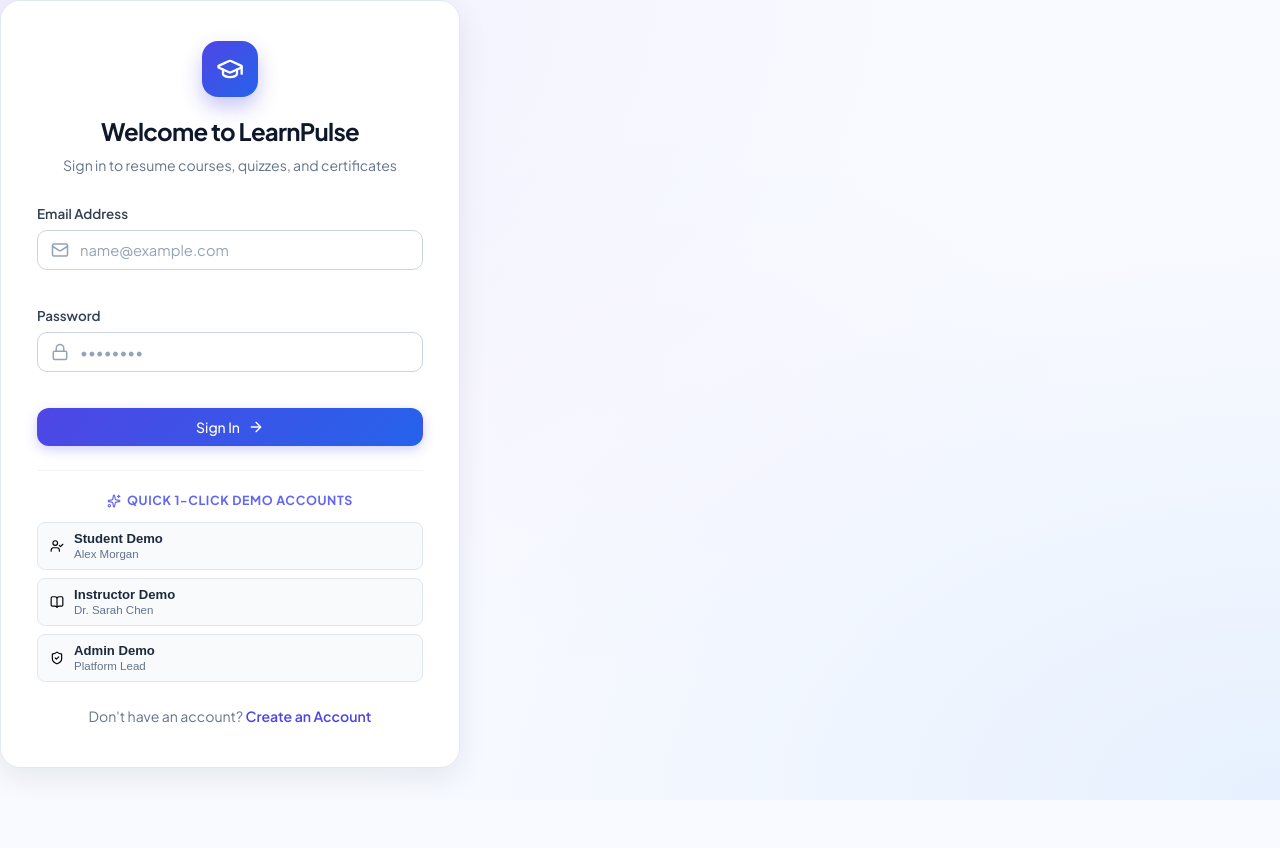
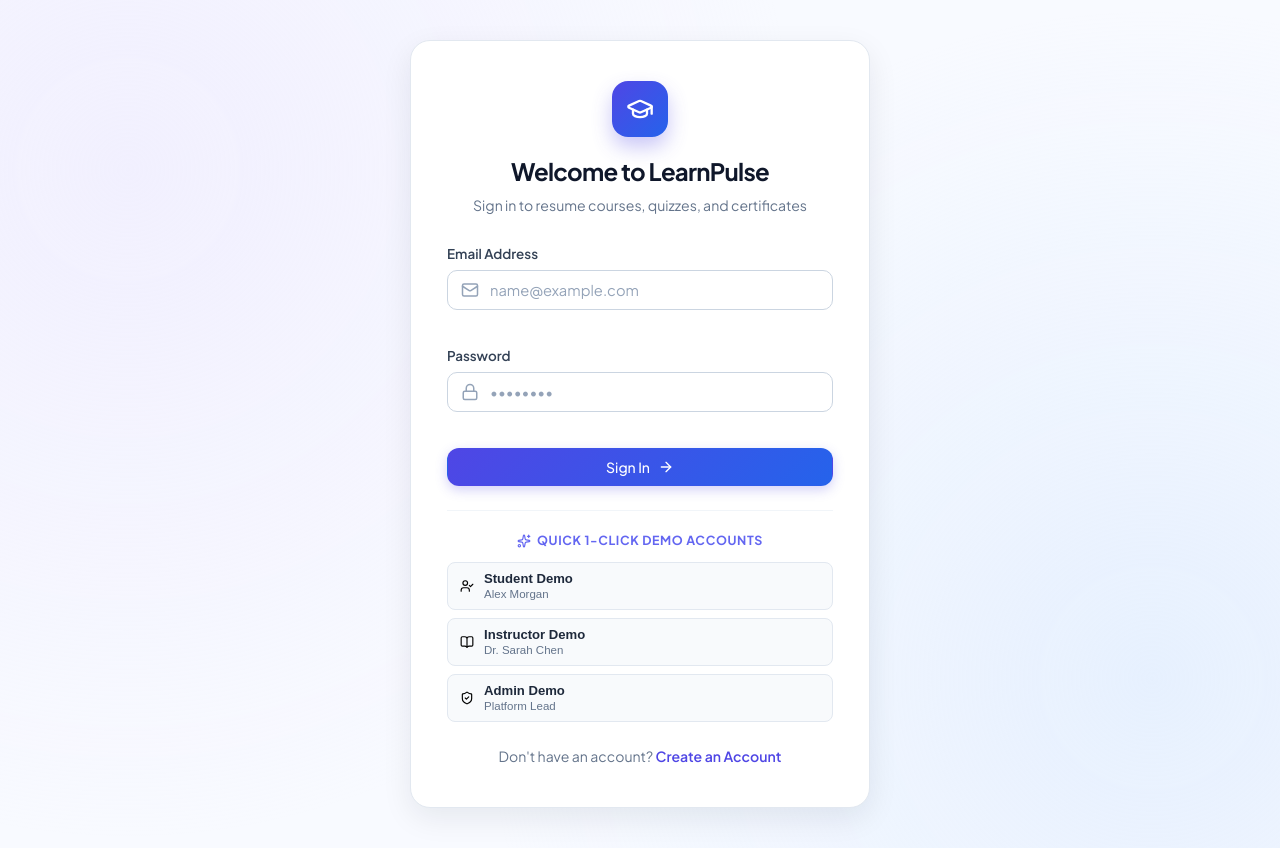
Before and after one commit to Aushuu/learn-pulse, a React (Vite) app in the folder client/: page /login in a window 1280 px wide. Before the commit the page ends 800 px from the top, so only its background shows below. Built offline with nearby package versions, Linux system fonts and the light colour scheme; no server answers.

Commit message:
Center auth card in viewport: update auth-page-wrapper with flexbox centering and auto margins

```diff
--- a/client/src/App.css
+++ b/client/src/App.css
@@ -3278,8 +3278,9 @@
 /* ----------------------------------------------------
    AUTH PAGES (LOGIN & REGISTER)
    ---------------------------------------------------- */
-.auth-page {
-  min-height: calc(100vh - 160px);
+.auth-page,
+.auth-page-wrapper {
+  min-height: 100vh;
   display: flex;
   align-items: center;
   justify-content: center;
@@ -3287,11 +3288,13 @@
   background: radial-gradient(circle at 10% 20%, rgba(237, 233, 254, 0.6) 0%, transparent 50%),
               radial-gradient(circle at 90% 80%, rgba(219, 234, 254, 0.6) 0%, transparent 50%),
               #f8faff;
+  width: 100%;
 }
 
 .auth-card {
   width: 100%;
   max-width: 460px;
+  margin: 0 auto;
   background: #ffffff;
   border-radius: 20px;
   border: 1px solid #e2e8f0;
```
